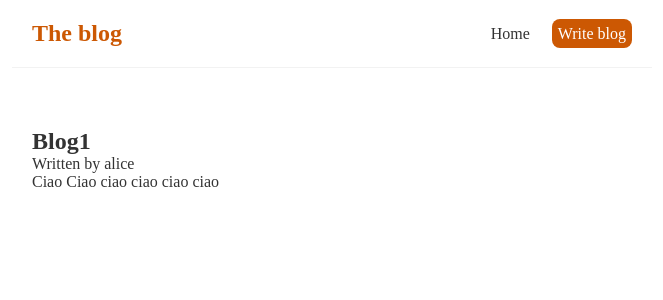
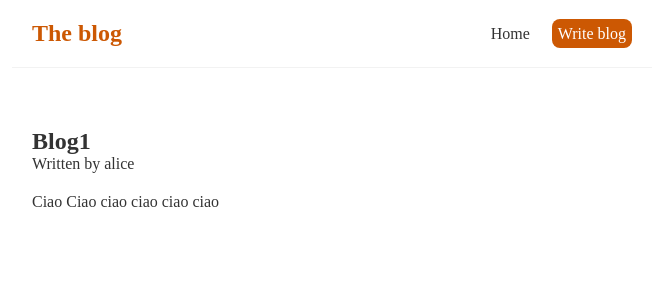
Before and after one commit to Alicino88/React-blogPage, a React (Create React App) app: page /blogs/1 in a window 1280 px wide. Shown: the top 300 px of the page, without its empty margins (308-971 px from the left). Built offline with nearby package versions, Linux system fonts and the light colour scheme; data requests are answered from the project's data file; a web font is replaced by a local one.

Commit message:
Added style to BlogDetails page

```diff
--- a/src/index.css
+++ b/src/index.css
@@ -59,3 +59,7 @@ to the end of the navbar since the parent is displayed as flex*/
 .blog-preview a {
   text-decoration: none;
 }
+
+.blog-details div {
+  margin: 20px 0;
+}
```
